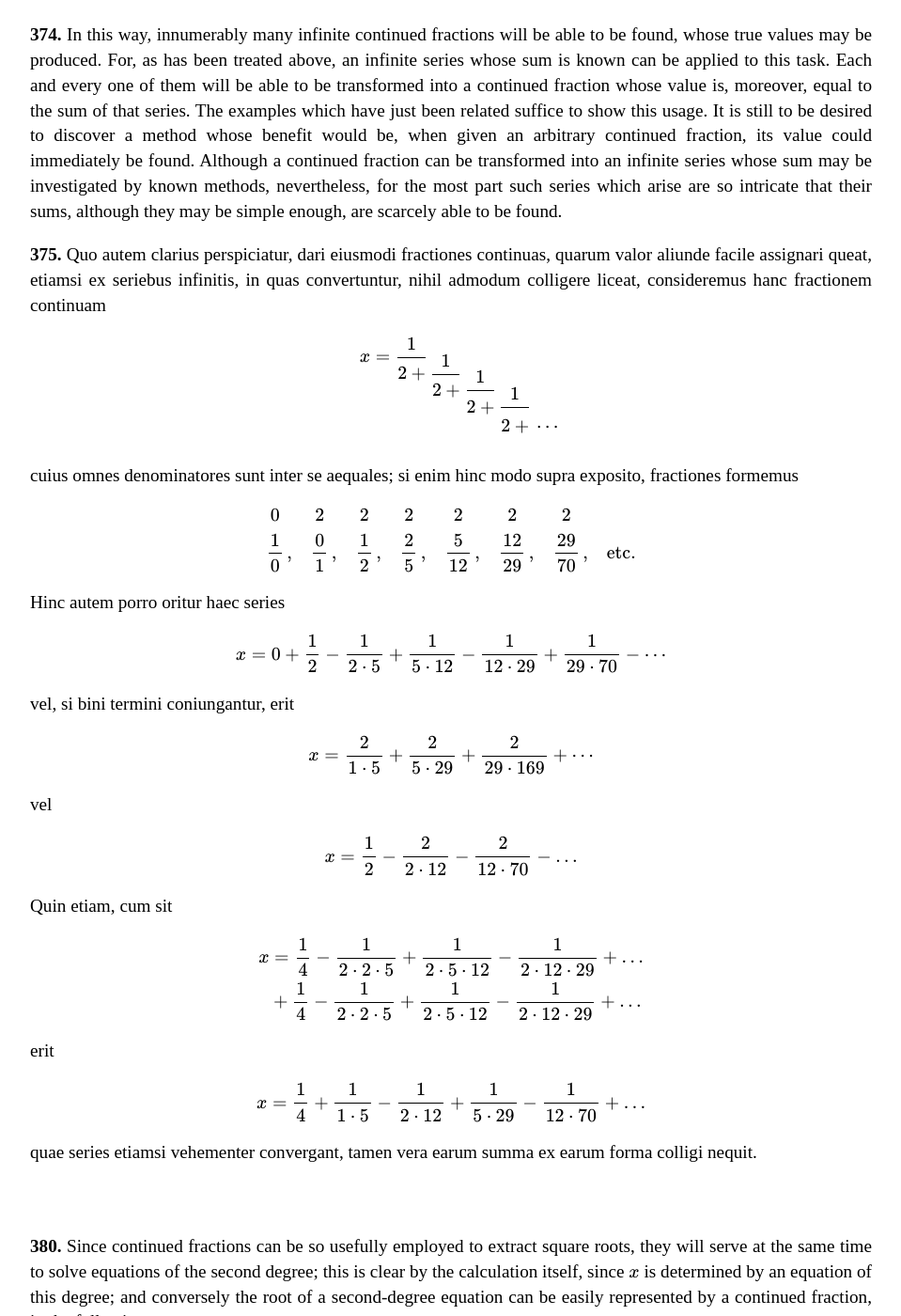
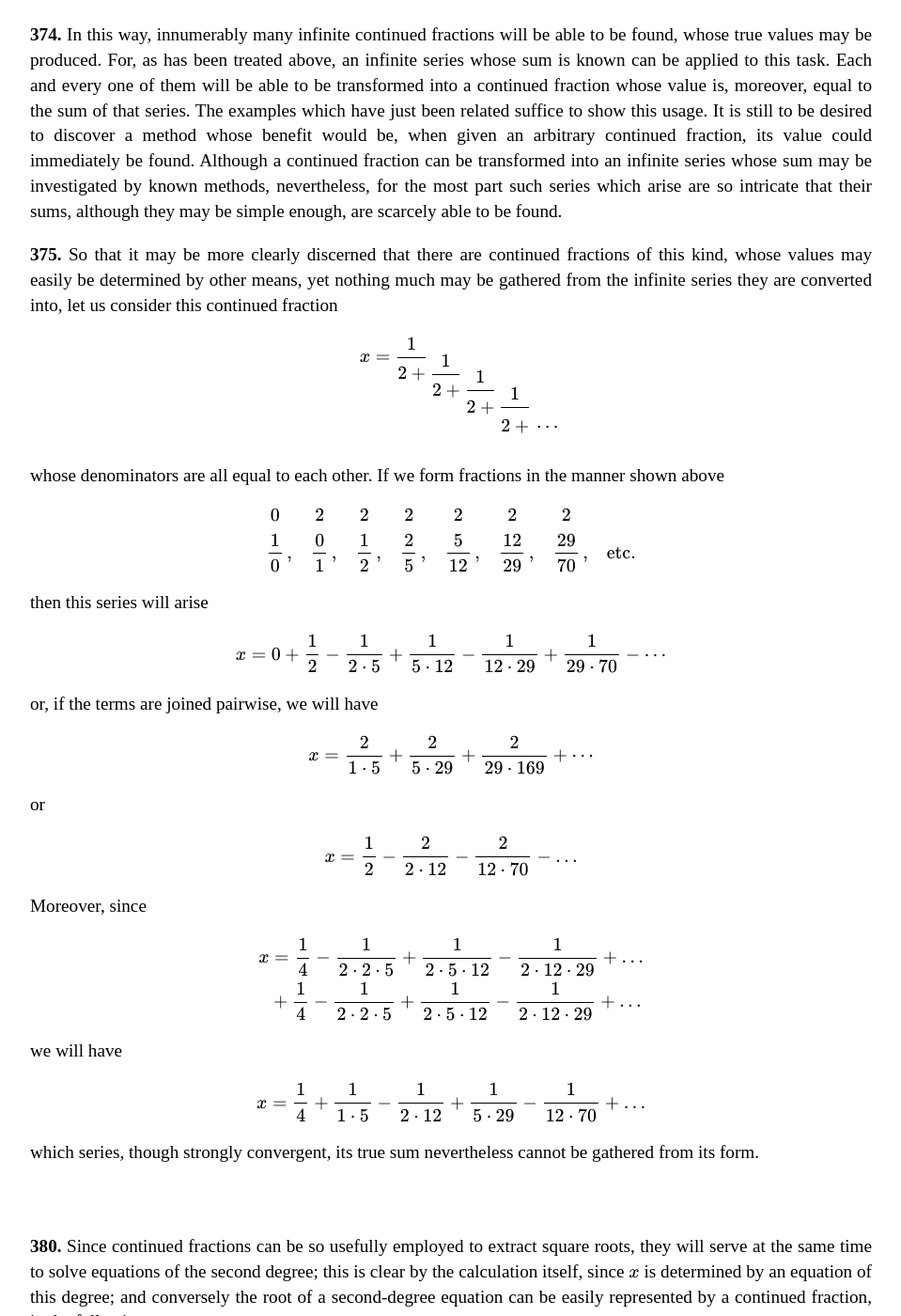
Before and after one commit to ttdoucet/ttdoucet.github.io, a Jekyll site: the page built from euler/e101-en.html, in a window 1280 px wide and 1400 px high, scrolled down 15972 px. Shown: the whole window at 94% size, without its empty margins (160-1119 px from the left). Built offline with Jekyll 4.4.1, drawn with Linux system fonts in a browser that asks for light colours; formulas are drawn with MathJax 3.

Commit message:
Translated p.375 of e101.

```diff
--- a/euler/e101-en.html
+++ b/euler/e101-en.html
@@ -842,17 +842,18 @@ sums, although they may be simple enough, are scarcely able to be
 found.
 
 <p><esec>375.</esec>
-Quo autem clarius perspiciatur, dari eiusmodi fractiones continuas,
-quarum valor aliunde facile assignari queat, etiamsi ex seriebus infinitis, in
-quas convertuntur, nihil admodum colligere liceat, consideremus hanc fractionem
-continuam
+So that it may be more clearly discerned that there are continued
+fractions of this kind, whose values may easily be determined by
+other means, yet nothing much may be gathered from the
+infinite series they are converted into, let us consider this
+continued fraction
 
 \begin{equation}
 x = {\cofrac 1 2 {\cofrac 1 2 {\cofrac 1 2 {\cofrac 1 2 \tailfrac}}}}
 \end{equation}
 
-cuius omnes denominatores sunt inter se aequales; si enim hinc modo supra
-exposito, fractiones formemus
+whose denominators are all equal to each other.
+If we form fractions in the manner shown above
 
 \begin{array}{cccccccc}
 0\phantom{\,,} & 2\phantom{\,,} & 2\phantom{\,,} & 2\phantom{\,,} & 2\phantom{\,,} & 2\phantom{\,,} & 2\phantom{\,,}  \\
@@ -866,39 +867,40 @@ exposito, fractiones formemus
 & \hbox{etc.}
 \end{array}
 
-Hinc autem porro oritur haec series
+then this series will arise
 
 \begin{equation}
 x = 0 + {1\over 2} - {1\over 2\cdot 5} + {1\over 5\cdot 12} - {1\over 12\cdot 29} + {1\over 29\cdot 70} - \cdots
 \end{equation}
 
-vel, si bini termini coniungantur, erit
+or, if the terms are joined pairwise, we will have
 
 \begin{equation}
 x = {2\over 1\cdot 5} + {2\over 5\cdot 29} + {2\over 29\cdot 169} + \cdots
 \end{equation}
 
-vel
+or
 
 \begin{equation}
 x = {1\over 2} - {2\over 2\cdot 12} - {2\over 12\cdot 70} - \ldots
 \end{equation}
 
-Quin etiam, cum sit
+
+Moreover, since
 
 \begin{align}
 x &= {1\over 4} - {1\over 2\cdot 2\cdot 5} + {1\over 2\cdot 5\cdot 12} - {1\over 2\cdot 12\cdot 29} + \ldots \\
   &+ {1\over 4} - {1\over 2\cdot 2\cdot 5} + {1\over 2\cdot 5\cdot 12} - {1\over 2\cdot 12\cdot 29} + \ldots
 \end{align}
 
-erit
+we will have
 
 \begin{equation}
 x = {1\over 4} + {1\over 1\cdot 5} - {1\over 2\cdot 12} + {1\over 5\cdot 29} - {1\over 12\cdot 70} + \ldots
 \end{equation}
 
+which series, though strongly convergent, its true sum nevertheless cannot be gathered from its form.
 
-quae series etiamsi vehementer convergant, tamen vera earum summa ex earum forma colligi nequit.
 
 
 <br><br><br>
```
